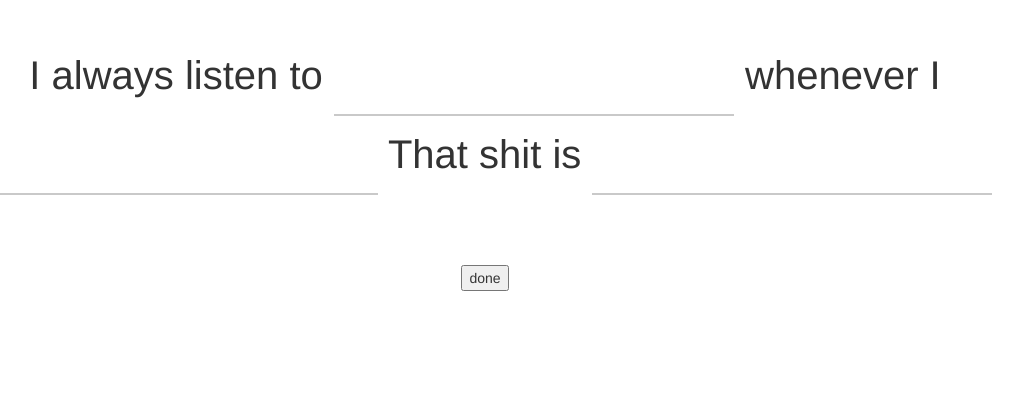
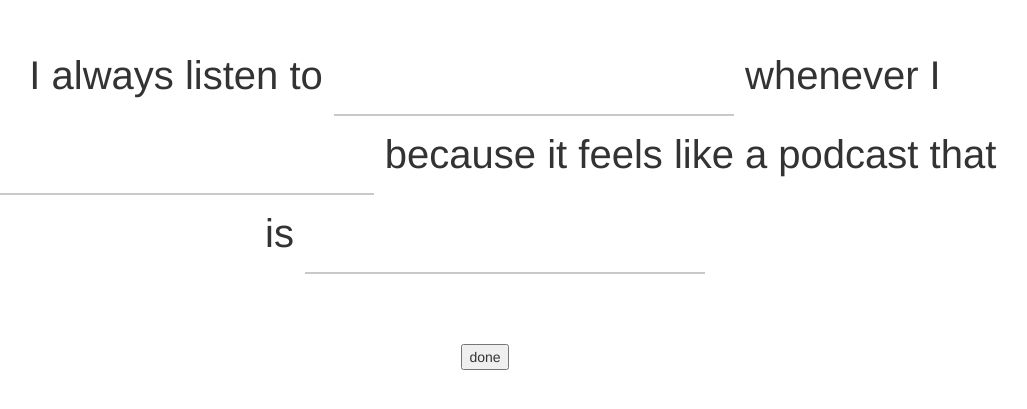
Before and after one commit to MagicWilliams/Madcast, a website: page public/index.html in a window 1280 px wide. Shown: the part 941-1350 px from the top of the page, without its empty margins (155-1182 px from the left). Drawn offline with nearby package versions, Linux system fonts and the light colour scheme.

Commit message:
removed swear words from sentences

```diff
--- a/public/index.html
+++ b/public/index.html
@@ -124,7 +124,7 @@
                     <option>Transportation / Driving</option>
                 </datalist>
 
-                That shit is
+                because it feels like a podcast that is
 
             <input type = "text" class="awesomplete" list="moods" />
                 <datalist id="moods">
```
